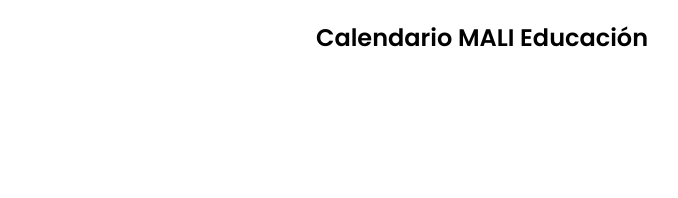
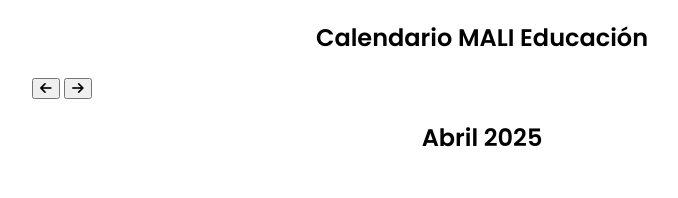
Before and after one commit to luisoscorima/MALI-TI, a website: page mali/calendario.html in a window 1280 px wide. Shown: the whole page, without its empty margins (158-836 px from the left). Drawn offline with Linux system fonts and the light colour scheme; no server answers.

Commit message:
faltan algunas cosas

```diff
--- a/mali/calendario.html
+++ b/mali/calendario.html
@@ -122,7 +122,14 @@
 
   <section id="calendar-section">
     <h2>Calendario MALI Educación</h2>
+    <div id="calendar-container">
+        <button onclick="changeMonth(-1)"><i class="fas fa-arrow-left"></i></button>
+        <button onclick="changeMonth(1)"><i class="fas fa-arrow-right"></i></button>
+        <h2 id="month-year"></h2>
+      </div>
     <div id="calendar"></div>
+
+
     <div id="tooltip" class="event-tooltip">
       <div class="tooltip-header">
         <button onclick="shareEvent()" title="Copiar enlace">
@@ -159,8 +166,26 @@
       const year = today.getFullYear();
       const month = today.getMonth() + 1;
 
+      const monthYearLabel = document.getElementById("month-year");
+
+      // Días de la semana
+      const weekDays = ["Domingo", "Lunes", "Martes", "Miércoles", "Jueves", "Viernes", "Sábado"];
+
+      // Nombres de los meses
+      const monthNames = [
+        "Enero", "Febrero", "Marzo", "Abril", "Mayo", "Junio",
+        "Julio", "Agosto", "Septiembre", "Octubre", "Noviembre", "Diciembre"
+      ];
+
+      // Mostrar el mes y año actual
+      monthYearLabel.textContent = `${monthNames[month]} ${year}`;
+
+
+
       const firstDayOfMonth = new Date(year, month - 1, 1).toISOString();
       const lastDayOfMonth = new Date(year, month, 0, 23, 59, 59).toISOString();
+
+
 
       // Mapeo de colores y su "emoji" (se usará el carácter ● con estilo de color)
       const colorMapping = {
@@ -194,6 +219,15 @@
       // Renderiza el calendario y asigna eventos a cada día
       function renderCalendar(month, year, events) {
         calendarDiv.innerHTML = "";
+
+        // Agregar encabezados de días de la semana
+        weekDays.forEach(day => {
+                let dayHeader = document.createElement("div");
+                dayHeader.classList.add("day-header");
+                dayHeader.textContent = day;
+                calendarDiv.appendChild(dayHeader);
+            });
+
         const firstDay = new Date(year, month - 1, 1).getDay();
         const lastDate = new Date(year, month, 0).getDate();
         // Espacios vacíos antes del primer día
```
